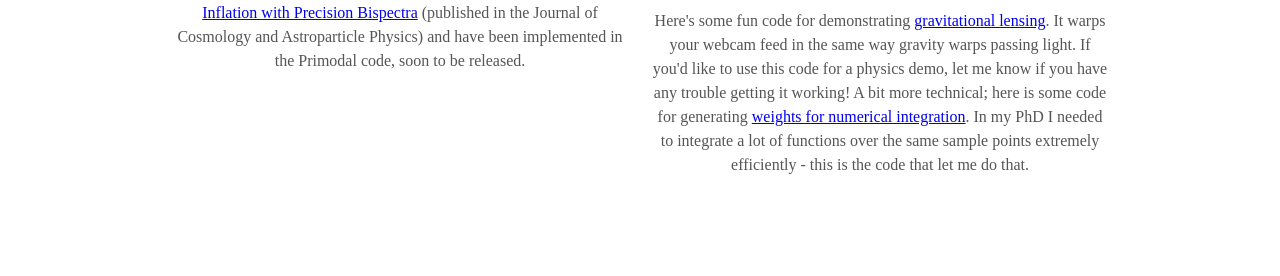
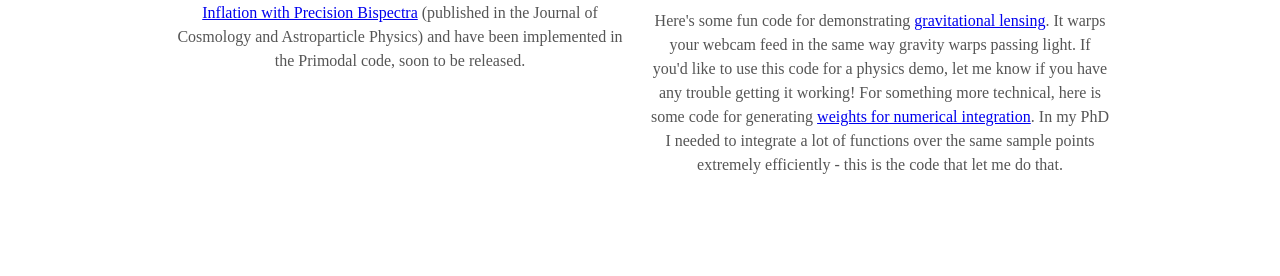
Before and after one commit to pc559/pc559.github.io, a Jekyll site: the page built from index.html, in a window 1280 px wide. Shown: the part 1521-1797 px from the top of the page. Built offline with Jekyll 4.4.1, drawn with Linux system fonts in a browser that asks for light colours; some web fonts are replaced.

Commit message:
Updated descriptions

```diff
--- a/_includes/about.html
+++ b/_includes/about.html
@@ -61,7 +61,7 @@
     It warps your webcam feed in the same way gravity warps passing light.
     If you'd like to use this code for a physics demo, let me know if you have any trouble
     getting it working!
-    A bit more technical; here is some code for generating
+    For something more technical, here is some code for generating
     <a href="https://github.com/pc559/arbitrary_points_integrator">weights for numerical integration</a>.
     In my PhD I needed to integrate a lot of functions over the same sample points extremely
     efficiently - this is the code that let me do that.
```
